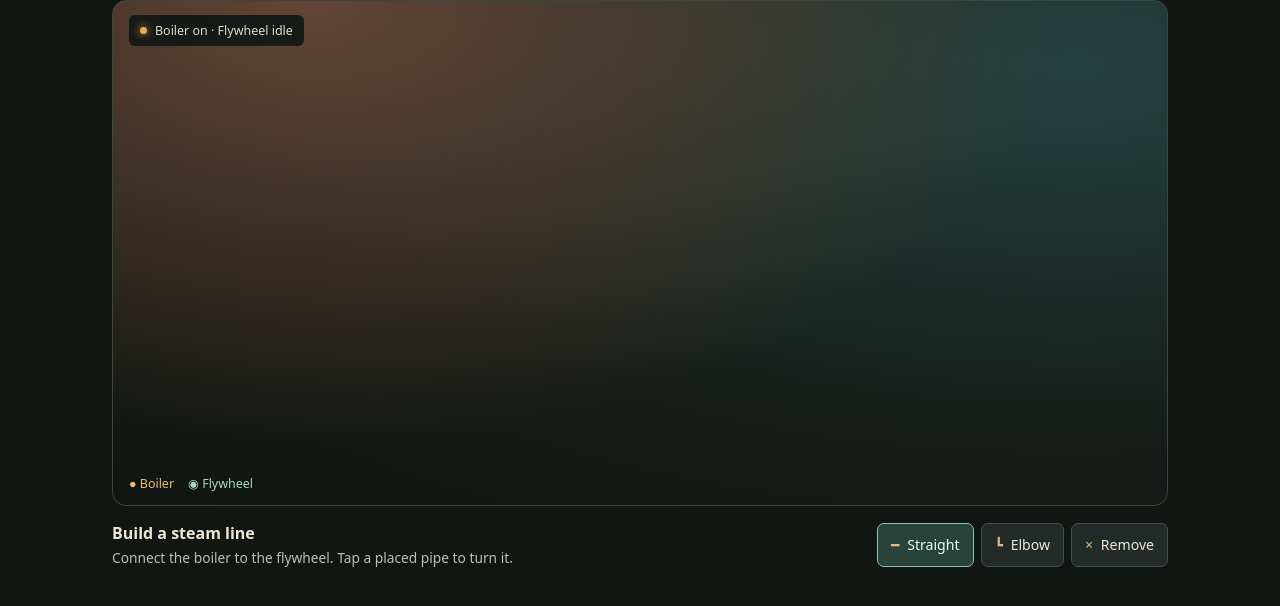
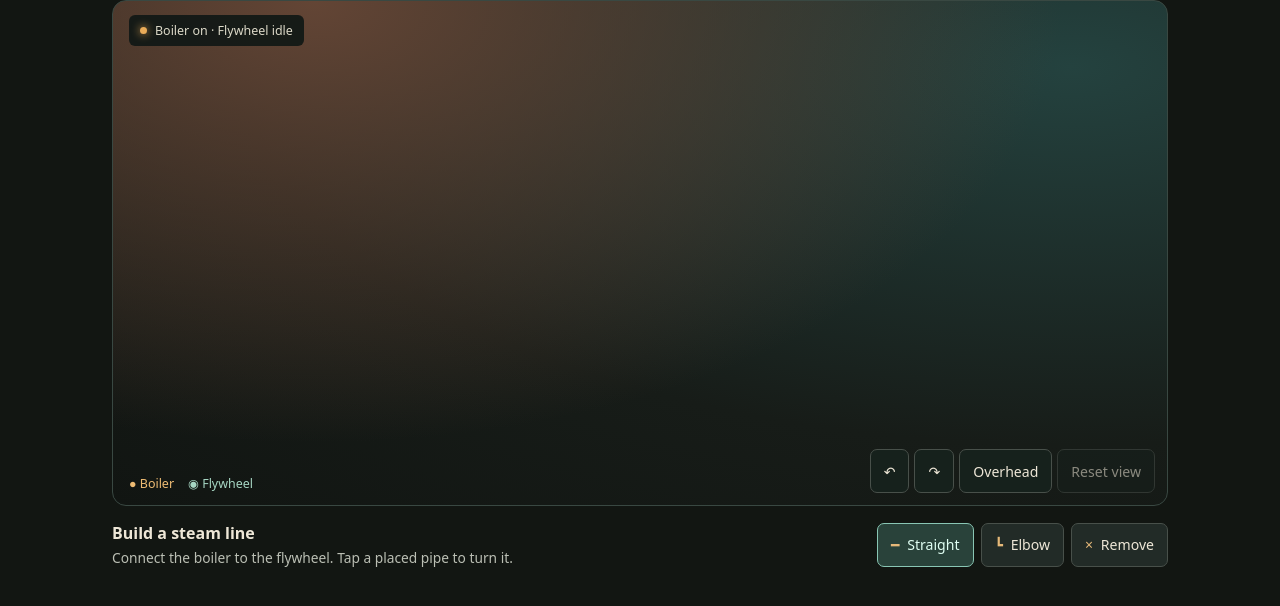
Before and after one commit to rgunczer/steam-tycoon, a plain HTML site: page dist/index.html in a window 1280 px wide. Shown: the part 140-746 px from the top of the page. Drawn offline with Linux system fonts and the light colour scheme.

Commit message:
Refine workshop models and add board camera controls

```diff
--- a/dist/game.js
+++ b/dist/game.js
@@ -21,9 +21,24 @@ const workshop = document.querySelector('#workshop');
 const status = document.querySelector('#status');
 
 const scene = new THREE.Scene();
-const camera = new THREE.OrthographicCamera();
-camera.position.set(2.6, 8.8, 9.4);
-camera.lookAt(0, 0, 0);
+const camera = new THREE.PerspectiveCamera(25, 1, 0.1, 40);
+const viewDistance = 17;
+let viewTurns = 0;
+let overhead = false;
+
+function aimCamera() {
+  const azimuth = viewTurns * Math.PI / 2;
+  const elevation = overhead ? Math.PI / 2 - 0.0001 : Math.PI * 0.28;
+  camera.position.set(
+    Math.sin(azimuth) * Math.cos(elevation) * viewDistance,
+    Math.sin(elevation) * viewDistance,
+    Math.cos(azimuth) * Math.cos(elevation) * viewDistance,
+  );
+  camera.lookAt(0, overhead ? 0 : -0.18, 0);
+  camera.updateMatrixWorld();
+}
+
+aimCamera();
 const renderer = new THREE.WebGLRenderer({ antialias: true, alpha: true });
 renderer.setPixelRatio(Math.min(window.devicePixelRatio, 2));
 renderer.shadowMap.enabled = true;
@@ -31,6 +46,27 @@ renderer.shadowMap.type = THREE.PCFSoftShadowMap;
 renderer.toneMapping = THREE.ACESFilmicToneMapping;
 renderer.toneMappingExposure = 1.22;
 stage.append(renderer.domElement);
+
+const reflectionCanvas = document.createElement('canvas');
+reflectionCanvas.width = 256;
+reflectionCanvas.height = 128;
+const reflectionPaint = reflectionCanvas.getContext('2d');
+reflectionPaint.fillStyle = '#373b39';
+reflectionPaint.fillRect(0, 0, 256, 128);
+for (const [x, y, radius, color] of [
+  [54, 30, 57, '#ffd6ad'], [169, 36, 41, '#79a3b4'], [226, 42, 28, '#b7c5be'],
+]) {
+  const light = reflectionPaint.createRadialGradient(x, y, 2, x, y, radius);
+  light.addColorStop(0, color);
+  light.addColorStop(1, 'transparent');
+  reflectionPaint.fillStyle = light;
+  reflectionPaint.fillRect(0, 0, 256, 128);
+}
+const reflection = new THREE.CanvasTexture(reflectionCanvas);
+reflection.colorSpace = THREE.SRGBColorSpace;
+reflection.mapping = THREE.EquirectangularReflectionMapping;
+scene.environment = reflection;
+scene.environmentIntensity = 0.72;
 
 scene.add(new THREE.HemisphereLight(0xb9d4dc, 0x685143, 1.35));
 const sun = new THREE.DirectionalLight(0xffc58e, 3.45);
@@ -49,14 +85,17 @@ function material(color, metalness = 0.35, roughness = 0.48) {
   return new THREE.MeshStandardMaterial({ color, metalness, roughness });
 }
 
-const iron = material(0x515457, 0.64, 0.43);
-const frame = material(0x403731, 0.48);
+const iron = material(0x51575a, 0.69, 0.39);
+const castSteel = material(0x635e58, 0.5, 0.67);
+const bronze = material(0x946134, 0.69, 0.46);
+const frame = material(0x584236, 0.54, 0.64);
 const dark = material(0x171c1b, 0.2);
-const brass = material(0xc88b44, 0.65, 0.32);
+const brass = material(0xc99654, 0.72, 0.33);
 const teal = material(0x376e65, 0.42);
 const collarActive = brass.clone();
 collarActive.emissive.setHex(0x9c470c);
 collarActive.emissiveIntensity = 0.58;
+const rivetGeometry = new THREE.SphereGeometry(0.022, 8, 6);
 const boltGeometry = new THREE.CylinderGeometry(0.047, 0.047, 0.035, 6);
 
 function mesh(geometry, finish, parent, x = 0, y = 0, z = 0) {
@@ -72,6 +111,25 @@ function box(parent, finish, w, h, d, x, y, z) {
   return mesh(new THREE.BoxGeometry(w, h, d), finish, parent, x, y, z);
 }
 
+const beveledParts = new Map();
+
+function castBlock(parent, finish, w, h, d, x, y, z, bevel) {
+  const dimensions = [w, h, d, bevel].join(',');
+  if (!beveledParts.has(dimensions)) {
+    const halfWidth = w / 2 - bevel;
+    const halfDepth = d / 2 - bevel;
+    const shape = new THREE.Shape().moveTo(-halfWidth, -halfDepth).lineTo(halfWidth, -halfDepth)
+      .lineTo(halfWidth, halfDepth).lineTo(-halfWidth, halfDepth).closePath();
+    const geometry = new THREE.ExtrudeGeometry(shape, {
+      depth: h - bevel * 2, bevelEnabled: true, bevelThickness: bevel, bevelSize: bevel, bevelSegments: 2,
+    });
+    geometry.rotateX(-Math.PI / 2);
+    geometry.center();
+    beveledParts.set(dimensions, geometry);
+  }
+  return mesh(beveledParts.get(dimensions), finish, parent, x, y, z);
+}
+
 function cylinder(parent, finish, radius, length, x, y, z, axis = 'y') {
   const object = mesh(new THREE.CylinderGeometry(radius, radius, length, 24), finish, parent, x, y, z);
   if (axis === 'x') object.rotation.z = Math.PI / 2;
@@ -82,6 +140,7 @@ function cylinder(parent, finish, radius, length, x, y, z, axis = 'y') {
 function atTile(x, z, parent = scene) {
   const group = new THREE.Group();
   group.position.set(world(x), 0, world(z));
+  group.userData.position = [x, z];
   parent.add(group);
   return group;
 }
@@ -92,19 +151,19 @@ function bolts(parent, spread, height) {
   }
 }
 
-const floor = mesh(new THREE.PlaneGeometry(40, 40), new THREE.ShadowMaterial({ opacity: 0.32 }), scene, 0, -0.91, 0);
+const floor = mesh(new THREE.PlaneGeometry(40, 40), new THREE.ShadowMaterial({ opacity: 0.25 }), scene, 0, -0.91, 0);
 floor.rotation.x = -Math.PI / 2;
 floor.castShadow = false;
-box(scene, dark, 6.64, 0.49, 6.64, 0, -0.36, 0);
+castBlock(scene, dark, 6.64, 0.49, 6.64, 0, -0.36, 0, 0.075);
 box(scene, frame, 6.69, 0.085, 6.69, 0, -0.53, 0);
 box(scene, brass, 1.48, 0.19, 0.05, 0, -0.323, 3.32);
 box(scene, dark, 1.35, 0.105, 0.06, 0, -0.323, 3.348);
-box(scene, frame, 6.73, 0.14, 6.73, 0, -0.11, 0);
+castBlock(scene, frame, 6.73, 0.15, 6.73, 0, -0.11, 0, 0.045);
 for (const x of [-3.19, 3.19]) {
   for (const z of [-3.19, 3.19]) {
     box(scene, teal, 0.49, 0.4, 0.49, x * 0.88, -0.70, z * 0.88);
     box(scene, frame, 0.57, 0.08, 0.57, x * 0.88, -0.86, z * 0.88);
-    box(scene, teal, 0.29, 0.16, 0.29, x, -0.035, z);
+    castBlock(scene, teal, 0.31, 0.16, 0.31, x, -0.035, z, 0.027);
     mesh(boltGeometry, brass, scene, x, 0.06, z);
   }
 }
@@ -159,19 +218,26 @@ function buildLevel(definition) {
   scene.add(group);
   for (const [x, z] of definition.obstacles) {
     const block = atTile(x, z, group);
-    box(block, dark, 0.83, 0.09, 0.83, 0, 0.05, 0);
-    box(block, frame, 0.74, 0.34, 0.74, 0, 0.22, 0);
-    box(block, iron, 0.75, 0.055, 0.75, 0, 0.41, 0);
-    bolts(block, 0.27, 0.455);
+    castBlock(block, dark, 0.85, 0.10, 0.85, 0, 0.05, 0, 0.025);
+    castBlock(block, castSteel, 0.77, 0.38, 0.77, 0, 0.25, 0, 0.043);
+    castBlock(block, iron, 0.81, 0.075, 0.81, 0, 0.395, 0, 0.019);
+    bolts(block, 0.294, 0.446);
   }
 
   const boiler = atTile(...definition.source, group);
-  box(boiler, frame, 0.85, 0.09, 0.85, 0, 0.05, 0);
+  castBlock(boiler, frame, 0.87, 0.10, 0.87, 0, 0.05, 0, 0.025);
   bolts(boiler, 0.32, 0.105);
-  cylinder(boiler, brass, 0.32, 0.62, 0, 0.43, 0);
-  for (const y of [0.17, 0.69]) cylinder(boiler, iron, 0.344, 0.075, 0, y, 0);
+  cylinder(boiler, bronze, 0.332, 0.62, 0, 0.43, 0);
+  for (const y of [0.17, 0.69]) {
+    cylinder(boiler, bronze, 0.359, 0.073, 0, y, 0);
+    for (let i = 0; i < 12; i++) {
+      const angle = i * Math.PI / 6;
+      mesh(rivetGeometry, brass, boiler, 0.358 * Math.cos(angle), y, 0.358 * Math.sin(angle));
+    }
+  }
   const dome = mesh(new THREE.SphereGeometry(0.31, 24, 12), brass, boiler, 0, 0.72, 0);
-  dome.scale.y = 0.46;
+  dome.scale.y = 0.59;
+  mesh(new THREE.TorusGeometry(0.315, 0.019, 8, 32), brass, boiler, 0, 0.729, 0).rotation.x = Math.PI / 2;
   cylinder(boiler, iron, 0.06, 0.12, 0, 0.875, 0);
   cylinder(boiler, brass, 0.102, 0.037, 0, 0.938, 0);
   cylinder(boiler, iron, 0.115, 0.31, 0.345, pipeHeight, 0, 'x');
@@ -183,8 +249,9 @@ function buildLevel(definition) {
   box(boiler, dark, 0.013, 0.09, 0.006, 0, 0.558, 0.36).rotation.z = -0.6;
 
   const receiver = atTile(...definition.destination, group);
-  box(receiver, teal, 0.92, 0.12, 0.94, 0, 0.06, 0);
-  bolts(receiver, 0.36, 0.134);
+  castBlock(receiver, dark, 0.97, 0.075, 0.98, 0, 0.0375, 0, 0.019);
+  castBlock(receiver, teal, 0.91, 0.11, 0.91, 0, 0.106, 0, 0.027);
+  bolts(receiver, 0.36, 0.169);
   cylinder(receiver, iron, 0.11, 0.36, -0.32, pipeHeight, 0, 'x');
   cylinder(receiver, brass, 0.146, 0.085, -0.44, pipeHeight, 0, 'x');
   cylinder(receiver, brass, 0.05, 0.38, -0.29, 0.39, -0.32);
@@ -208,13 +275,15 @@ function buildLevel(definition) {
 
 function buildFlywheel(receiver) {
   cylinder(receiver, iron, 0.155, 0.33, -0.15, 0.38, 0.04, 'x');
-  box(receiver, teal, 0.26, 0.48, 0.23, 0.23, 0.33, -0.05);
+  castBlock(receiver, teal, 0.28, 0.49, 0.25, 0.23, 0.35, -0.05, 0.036);
   cylinder(receiver, iron, 0.075, 0.29, 0.23, 0.54, 0.06, 'z');
 
   const wheel = new THREE.Group();
   wheel.position.set(0.23, 0.54, 0.19);
   receiver.add(wheel);
-  mesh(new THREE.TorusGeometry(0.285, 0.046, 10, 36), brass, wheel);
+  mesh(new THREE.TorusGeometry(0.305, 0.055, 10, 40), bronze, wheel);
+  mesh(new THREE.TorusGeometry(0.314, 0.023, 8, 40), brass, wheel, 0, 0, 0.043);
+  mesh(new THREE.TorusGeometry(0.314, 0.023, 8, 40), brass, wheel, 0, 0, -0.043);
   cylinder(wheel, brass, 0.08, 0.105, 0, 0, 0, 'z');
   for (let spoke = 0; spoke < 6; spoke++) {
     const angle = spoke * Math.PI / 3;
@@ -275,7 +344,7 @@ function buildPress(receiver) {
 }
 
 function pipeGeometry(type) {
-  const radius = 0.108;
+  const radius = 0.116;
   const start = new THREE.Vector3(0.5, 0, 0);
   const path = type === 'straight'
     ? new THREE.LineCurve3(start, new THREE.Vector3(-0.5, 0, 0))
@@ -301,9 +370,16 @@ function addPipe(x, z, type, rotation, fixed = false) {
   mesh(bodies[type], iron, group);
   const collars = pipePorts[type].map(port => {
     const [dx, dz] = directions[port];
-    const collar = mesh(collarGeometry, brass, group, dx * 0.451, 0, dz * 0.451);
-    if (dx) collar.rotation.z = Math.PI / 2;
-    else collar.rotation.x = Math.PI / 2;
+    const flange = new THREE.Group();
+    flange.position.set(dx * 0.451, 0, dz * 0.451);
+    if (dx) flange.rotation.z = Math.PI / 2;
+    else flange.rotation.x = Math.PI / 2;
+    group.add(flange);
+    const collar = mesh(collarGeometry, brass, flange);
+    for (let i = 0; i < 4; i++) {
+      const angle = (i + 0.5) * Math.PI / 2;
+      mesh(rivetGeometry, bronze, flange, Math.cos(angle) * 0.128, 0.025, Math.sin(angle) * 0.128);
+    }
     return collar;
   });
   group.rotation.y = -rotation * Math.PI / 2;
@@ -405,6 +481,12 @@ function pick(event) {
   const rect = renderer.domElement.getBoundingClientRect();
   pointer.set(2 * (event.clientX - rect.left) / rect.width - 1, 1 - 2 * (event.clientY - rect.top) / rect.height);
   raycaster.setFromCamera(pointer, camera);
+  const fixtureHit = raycaster.intersectObjects(level.group.children)[0];
+  if (fixtureHit) {
+    let object = fixtureHit.object;
+    while (object.parent !== level.group) object = object.parent;
+    return object.userData.position;
+  }
   return raycaster.intersectObjects(tiles)[0]?.object.userData.position;
 }
 
@@ -428,7 +510,9 @@ stage.addEventListener('keydown', event => {
   const move = moves[event.key];
   if (move) {
     event.preventDefault();
-    const [x, z] = selection.map((value, i) => THREE.MathUtils.clamp(value + move[i], 0, size - 1));
+    const direction = directions.findIndex(([x, z]) => x === move[0] && z === move[1]);
+    const boardMove = directions[(direction - viewTurns + 4) % 4];
+    const [x, z] = selection.map((value, i) => THREE.MathUtils.clamp(value + boardMove[i], 0, size - 1));
     select(x, z);
   } else if (['Enter', ' ', 'r', 'R', 'Delete', 'Backspace'].includes(event.key)) {
     event.preventDefault();
@@ -505,16 +589,41 @@ function animateMachine(dt) {
 function resize() {
   const { clientWidth: width, clientHeight: height } = stage;
   const aspect = width / Math.max(height, 1);
-  const viewHeight = Math.max(7.6, 8.7 / aspect);
-  camera.left = -viewHeight * aspect / 2;
-  camera.right = -camera.left;
-  camera.top = viewHeight / 2 + 0.16;
-  camera.bottom = -viewHeight / 2 + 0.16;
-  camera.near = 0.1;
-  camera.far = 40;
+  const boardWidth = overhead ? 7.45 : 8.1;
+  const viewHeight = Math.max(7.6, boardWidth / aspect);
+  camera.aspect = aspect;
+  camera.fov = THREE.MathUtils.radToDeg(2 * Math.atan(viewHeight / (2 * viewDistance)));
   camera.updateProjectionMatrix();
   renderer.setSize(width, height, false);
 }
+
+const overheadButton = document.querySelector('#view-overhead');
+const homeButton = document.querySelector('#view-home');
+
+function updateView() {
+  aimCamera();
+  resize();
+  overheadButton.setAttribute('aria-pressed', String(overhead));
+  homeButton.disabled = viewTurns === 0 && !overhead;
+}
+
+document.querySelector('#view-left').addEventListener('click', () => {
+  viewTurns = (viewTurns + 3) % 4;
+  updateView();
+});
+document.querySelector('#view-right').addEventListener('click', () => {
+  viewTurns = (viewTurns + 1) % 4;
+  updateView();
+});
+overheadButton.addEventListener('click', () => {
+  overhead = !overhead;
+  updateView();
+});
+homeButton.addEventListener('click', () => {
+  viewTurns = 0;
+  overhead = false;
+  updateView();
+});
 
 const levelSelect = document.querySelector('#level');
 
--- a/dist/index.html
+++ b/dist/index.html
@@ -29,6 +29,12 @@
         <p id="status" role="status">Boiler on · Flywheel idle</p>
       </div>
       <div class="legend"><span>● Boiler</span><span>◉ <span id="receiver-name">Flywheel</span></span></div>
+      <div class="view-controls" role="group" aria-label="Board camera">
+        <button id="view-left" type="button" aria-label="Rotate view left" title="Rotate view left">↶</button>
+        <button id="view-right" type="button" aria-label="Rotate view right" title="Rotate view right">↷</button>
+        <button id="view-overhead" type="button" aria-pressed="false">Overhead</button>
+        <button id="view-home" type="button" disabled>Reset view</button>
+      </div>
     </section>
     <section class="controls" aria-label="Pipe tools">
       <div class="instructions"><h2>Build a steam line</h2><p id="goal">Connect the boiler to the flywheel. Tap a placed pipe to turn it.</p></div>
--- a/dist/style.css
+++ b/dist/style.css
@@ -48,3 +48,19 @@ canvas { display: block; width: 100%; height: 100%; touch-action: manipulation;
   #stage { height: clamp(345px, 57vh, 530px); }
   .legend { bottom: 10px; }
 }
+
+.view-controls {
+  position: absolute;
+  right: 12px;
+  bottom: 12px;
+  display: flex;
+  gap: 5px;
+}
+.view-controls button { background: #17221eeb; }
+.view-controls button:hover { background: #303d37; }
+.view-controls button[aria-pressed="true"] { background: #29423a; }
+.view-controls button:disabled { opacity: .54; cursor: default; }
+@media (max-width: 560px) {
+  .view-controls { position: static; justify-content: center; padding: 0 7px 12px; }
+  .legend { bottom: 65px; }
+}
```
